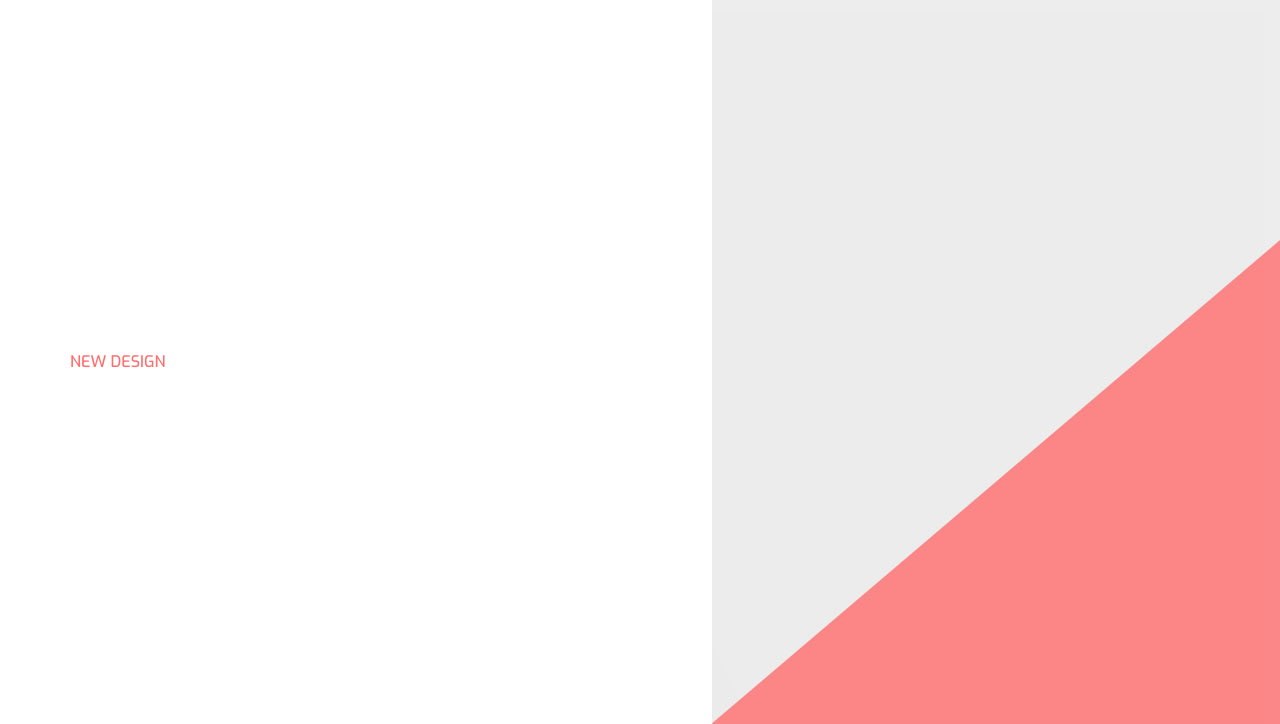
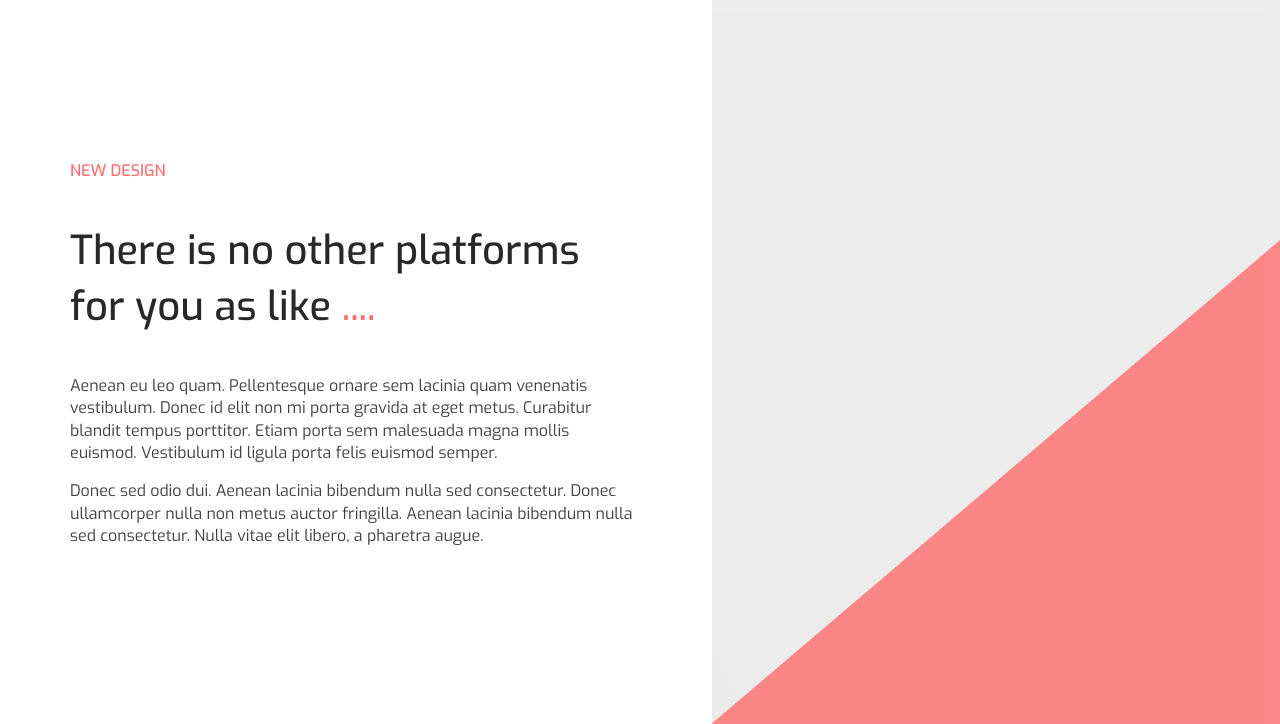
Before and after one commit to Smirnoffyar/Landing-page, a plain HTML site: page index.html in a window 1280 px wide. Shown: the part 800-1524 px from the top of the page. Drawn offline with Linux system fonts and the light colour scheme.

Commit message:
second commit

```diff
--- a/css/style.css
+++ b/css/style.css
@@ -96,7 +96,7 @@ h1, h2, h3, h4, h5, h6 {
 
 .new_design_container {
     width: 100%;
-    max-width: 570px;
+    max-width: 555px;
     margin: 0;
 }
 
@@ -106,3 +106,18 @@ h1, h2, h3, h4, h5, h6 {
     font-size: 16px;
     font-weight: 500;
 }
+
+.new_design_head {
+    font-size: 40px;
+    color: #282828;
+    font-weight: 500;
+}
+
+.new_design_head span {
+    color: #ff6d6d;
+}
+
+.new_design_container_text {
+    width: 100%;
+    max-width: 570px;
+}
--- a/index.html
+++ b/index.html
@@ -34,7 +34,21 @@
         <div class="container">
             <div class="new_design_container">
                 <span class="new_design_h1">New design</span>
+                <p class="new_design_head">There is no other platforms for you as like <span>....</span></p>
             </div>
+            <div class="new_design_container_text">
+
+                <p class="new_design_text">Aenean eu leo quam. Pellentesque ornare sem lacinia quam venenatis
+                    vestibulum. Donec id elit non mi porta gravida at eget metus. Curabitur blandit tempus
+                    porttitor.
+                    Etiam porta sem malesuada magna mollis euismod. Vestibulum id ligula porta felis euismod semper.
+                </p>
+                <p class="new_design_text">Donec sed odio dui. Aenean lacinia bibendum nulla sed consectetur. Donec
+                    ullamcorper nulla non metus auctor fringilla. Aenean lacinia bibendum nulla sed consectetur.
+                    Nulla
+                    vitae elit libero, a pharetra augue.</p>
+            </div>
+
         </div>
 
 
```
